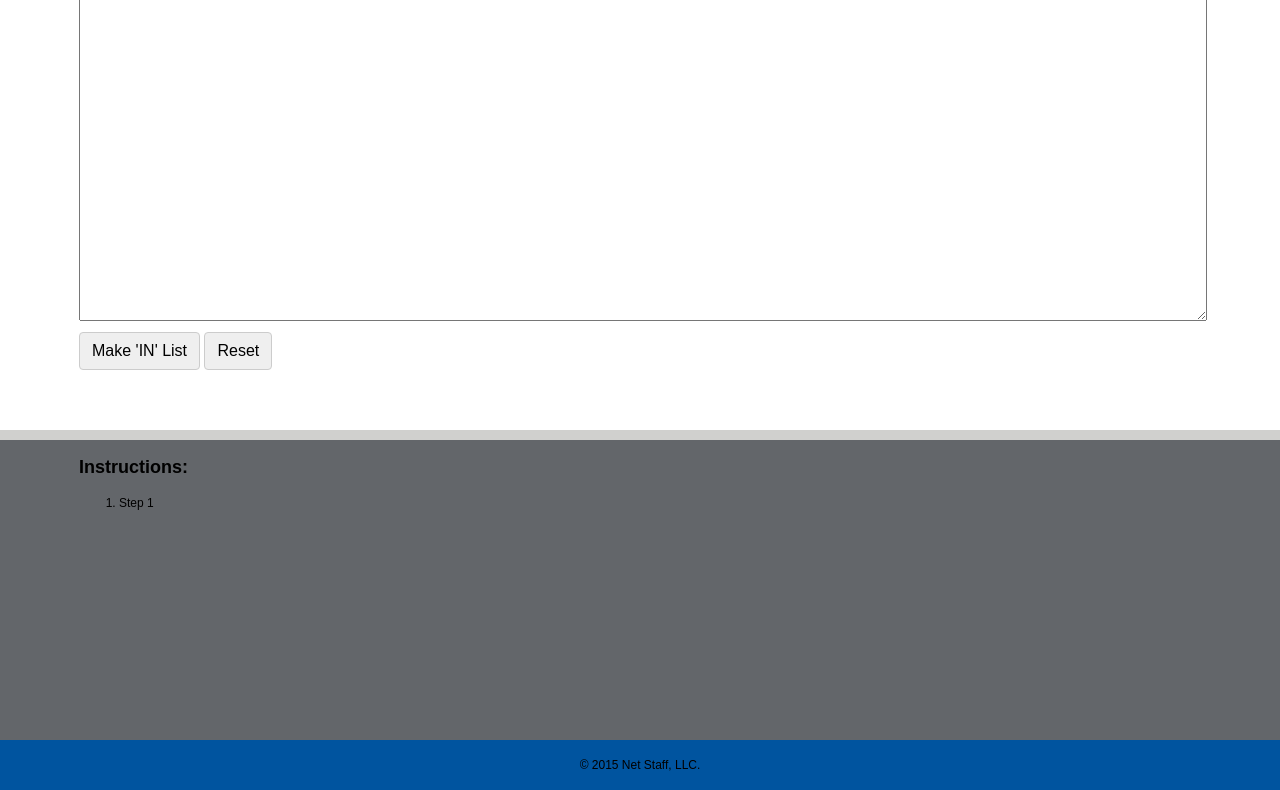
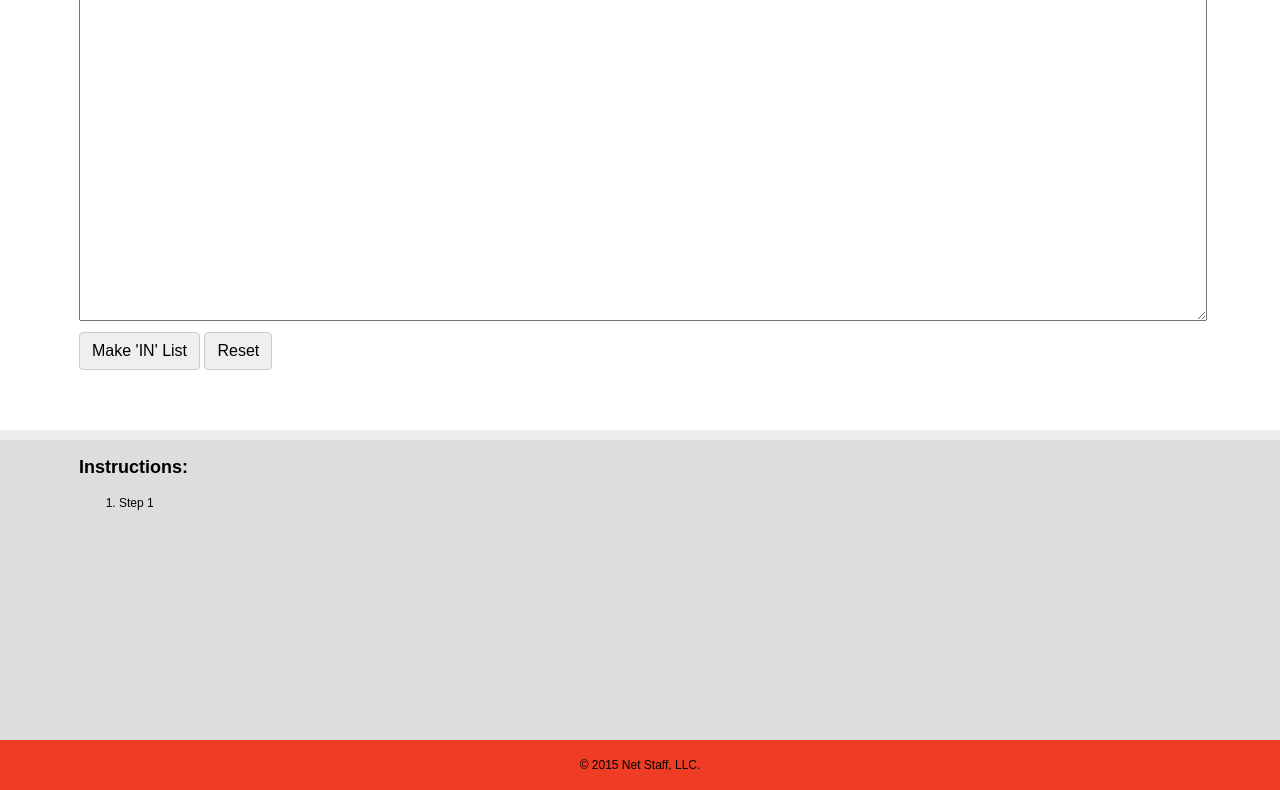
Before and after one commit to netstaff/sql-inlist-tool, a website: page app/index.html in a window 1280 px wide. Shown: the part 341-1131 px from the top of the page. Drawn offline with nearby package versions, Linux system fonts and the light colour scheme; files that its build step writes are made by us from their sources.

Commit message:
update global scss variables

```diff
--- a/app/styles/global/_variables.scss
+++ b/app/styles/global/_variables.scss
@@ -7,9 +7,9 @@ $global-body-font-color: #333;
 
 
 // Custom Variables
-$inlist-title-bg-color: #e87722;
+$inlist-title-bg-color: #2a2b2a;
 $inlist-title-font-color: #fff;
-$inlist-title-bottom-color: #eaaa00;
+$inlist-title-bottom-color: #EF3C24;
 
 // Header
 $header-bg-color: #fff;
@@ -17,21 +17,21 @@ $header-font-color: #000;
 $header-brand-link-color: #000;
 
 // Footer
-$footer-bg-color: #63666a;
+$footer-bg-color: #ddd;
 $footer-font-color: #000;
-$footer-top-color: #d0d0ce;
+$footer-top-color: #eee;
 
 // Copyright (bottom)
-$copyright-bg-color: #00549f;
+$copyright-bg-color: #EF3C24;
 
 // Color Declarations
 $primary-color: #ff0000;
 $secondary-color: #ccc;
 
 // Navigation Colors
-$nav-link-color: #00549F;
-$nav-link-hover-color: #63666A;
-$nav-sep-color: #999;
+$nav-link-color: #000;
+$nav-link-hover-color: #333;
+$nav-sep-color: #333;
 
 
 // Grid Calculations
```
